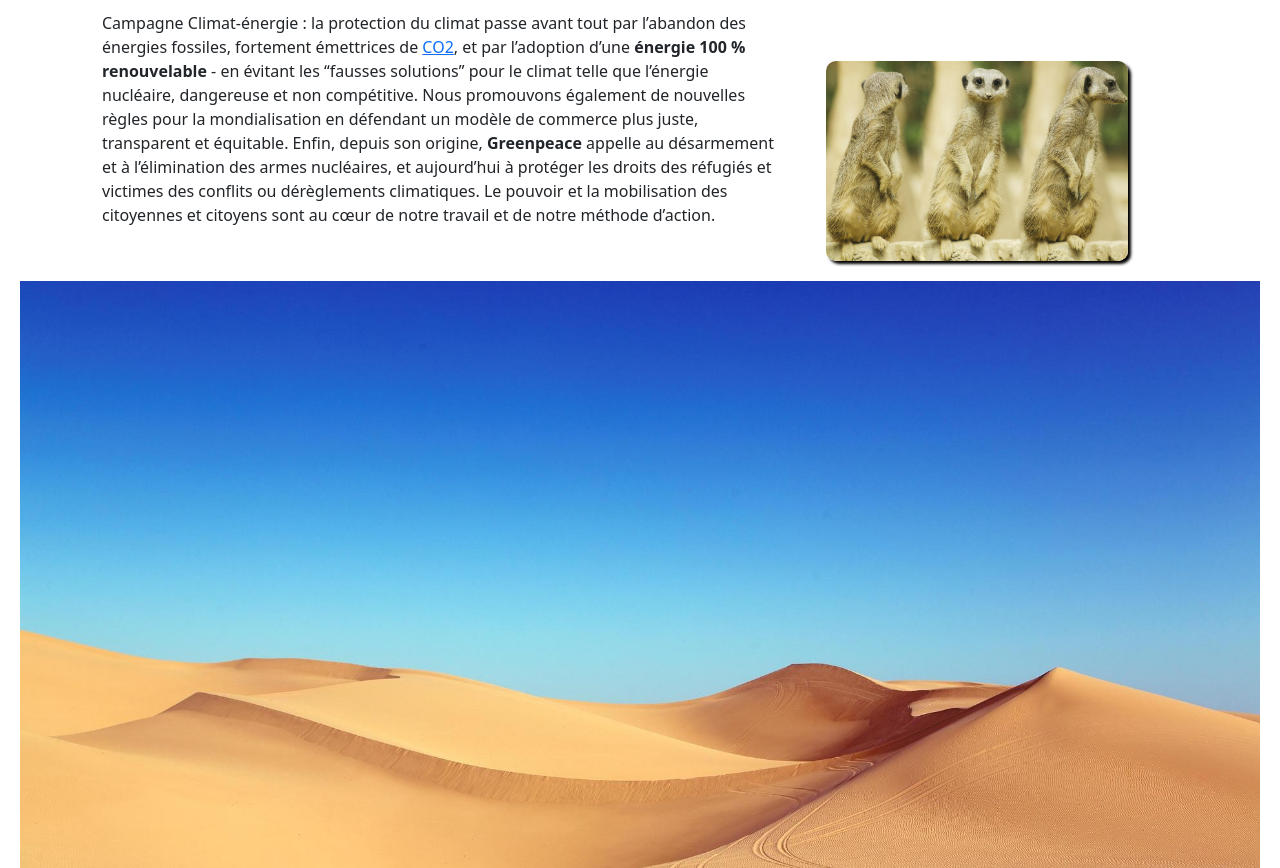
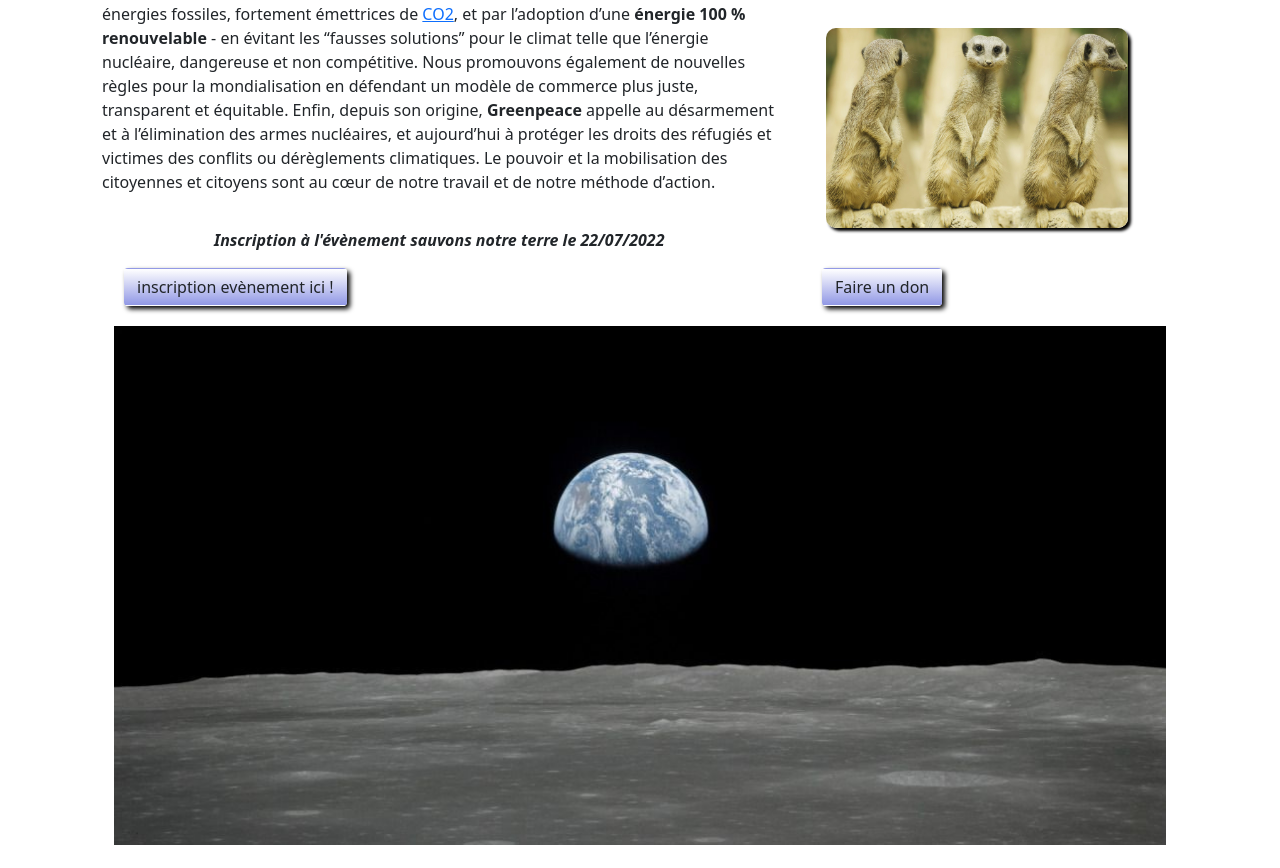
Before and after one commit to oliv66001/planete-terre-verte, a plain HTML site: page index.html in a window 1280 px wide. Shown: the part 934-1802 px from the top of the page. Drawn offline with Linux system fonts and the light colour scheme.

Commit message:
Version stable html 2#1

```diff
--- a/index.html
+++ b/index.html
@@ -61,7 +61,7 @@
                     </ul>
                     <form class="col col-lg-3 col-md-3 col-sm-2" id="nuage" role="search">
                         <input class="form-control me-2" type="search" placeholder="Recherche" aria-label="Search" />
-                        <button class="btn btn-outline-dark" id="btnrec" type="submit">
+                        <button class="btn btn-outline" id="btnrec" type="submit">
                 Recherche
               </button>
                     </form>
@@ -71,7 +71,6 @@
     </header>
 
     <main>
-        <hr />
         <h1>
             <u>Sauvons notre<em> Terre !</em></u>
         </h1>
@@ -79,7 +78,7 @@
             <div class="row">
                 <div class="col-md-8">
                     <a href="indexContact.html">
-                        <button type="button" id="btndon" class="btn btn-warning">
+                        <button type="button" id="btndon" class="btn btn">
                 Faire un don
               </button></a>
                     <p>
@@ -142,23 +141,51 @@
                     </p>
                 </div>
                 <div class="col-6 col-md-4">
-                    <img src="image/suricat.jpg" class="image" id="image3" alt="" />
+                    <img src="image/suricat.jpg" class="image" id="image3" alt="les Suricats" />
                 </div>
             </div>
         </div>
+
+        <div class="container">
+            <div class="row">
+                <p>
+                    <strong>
+                <em id="nuage1">
+                  Inscription à l'évènement sauvons notre terre le
+                  22/07/2022</em
+                ></strong
+              >
+            </p>
+
+            <div class="row">
+              <div class="col-8">
+                <a href="evenement.html">
+                  <button type="button" id="btnins" class="btn">
+                    inscription evènement ici !
+                  </button></a
+                >
+              </div>
+              <div class="col">
+                <a href="faire-un-don.html">
+                  <button type="button" id="btndon1" class="btn">
+                    Faire un don
+                  </button></a
+                >
+              </div>
+            </div>
+          </div>
+
+          <div class="col-lg-12 col-md-4">
+            <a href="evenement.html">
+              <img
+                src="image/la terre de la lune.jpg"
+                class="img-fluid"
+                alt="La terre vu de la lune"
+                id="image-foot"
+              />
+            </a>
+          </div>
         </div>
-
-        <div class="contenant">
-            <a href="evenement.html">
-                <img src="image/desert.jpg" class="img-fluid" alt="la terre entouré de machines" id="image-foot" />
-                <div class="texte_centrer">
-                    <strong class="clignote">
-              <em class="col col-lg-3 col-md-3 col-sm-2" id="nuage1">
-                Inscription à l'évènement sauvons notre terre le 22/07/2022</em
-              ></strong
-            >
-          </div>
-        </a>
       </div>
     </main>
     <footer>
--- a/style.css
+++ b/style.css
@@ -27,18 +27,6 @@ h1 {
   margin: 20px;
 }
 
-footer {
-  margin-top: 30px;
-  background: linear-gradient(white, #9198e5);
-  height: 130px;
-}
-
-#btnenv {
-  background: linear-gradient(white, #9198e5);
-  padding: 10px;
-  margin: 20px;
-}
-
 .consentement {
   text-justify: center;
 }
@@ -47,21 +35,10 @@ footer {
     display: none;
   }
 }
-@media (max-width: 600px) {
-  #nuage1 {
-    display: none;
-  }
-}
-
-.clignote {
-  color: blue;
-  animation: clignote 2s linear infinite;
-  font-size: 40px;
-}
-@keyframes clignote {
-  50% {
-    opacity: 0;
-  }
+footer {
+  margin-top: 30px;
+  background: linear-gradient(white, #9198e5);
+  height: 130px;
 }
 
 ul {
@@ -74,23 +51,32 @@ ul {
   text-justify-content: align;
 }
 
+.btn {
+  border: 1px solid black;
+  border-radius: 10px;
+  box-shadow: 3px 3px 5px black;
+  padding: 50px;
+  background: linear-gradient(white, #9198e5);
+  text-font-sizes: 20px;
+}
+
 #image-foot {
+  border-radius: 10px;
   padding: 20px;
 }
 
-#btnrec {
+/*#btnrec {
   background: linear-gradient(white, #9198e5);
 }
-
-.contenant {
-  position: relative;
-  text-align: top;
+#btndon1 {
+}
+*/
+#btnins {
+  margin-left: 30px;
 }
 
-.texte_centrer {
-  position: absolute;
-  top: 50%;
-  left: 50%;
-  transform: translate(-50%, -50%);
-  font-size: 52px;
+#nuage1 {
+  padding: 100px;
+  text-align: center;
+  margin: 20 20 20 20;
 }
```
Also changed, not shown: image/la terre de la lune.jpg (added).
